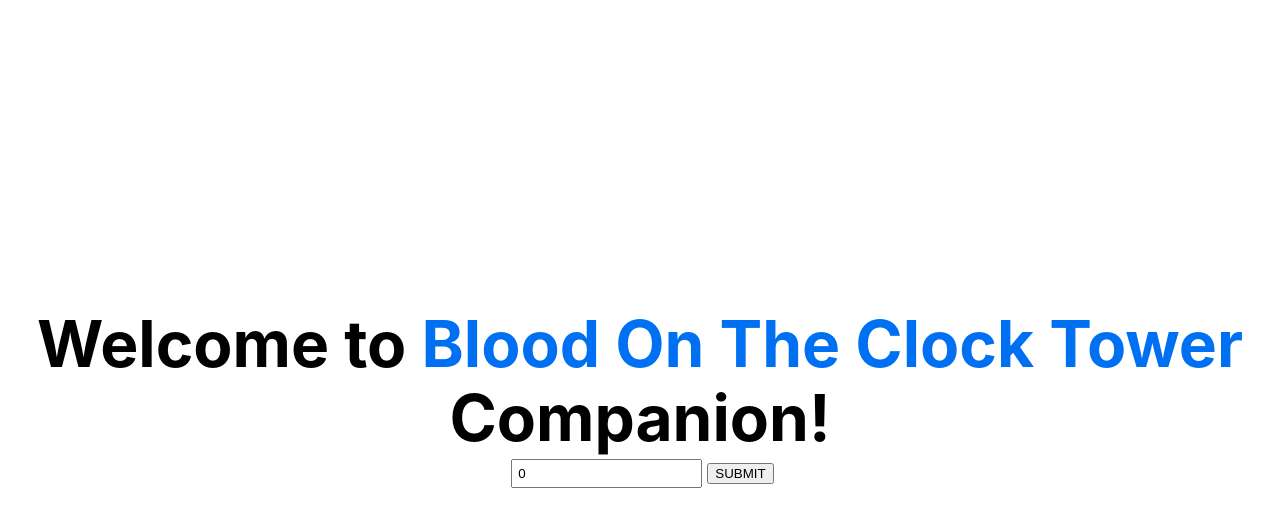
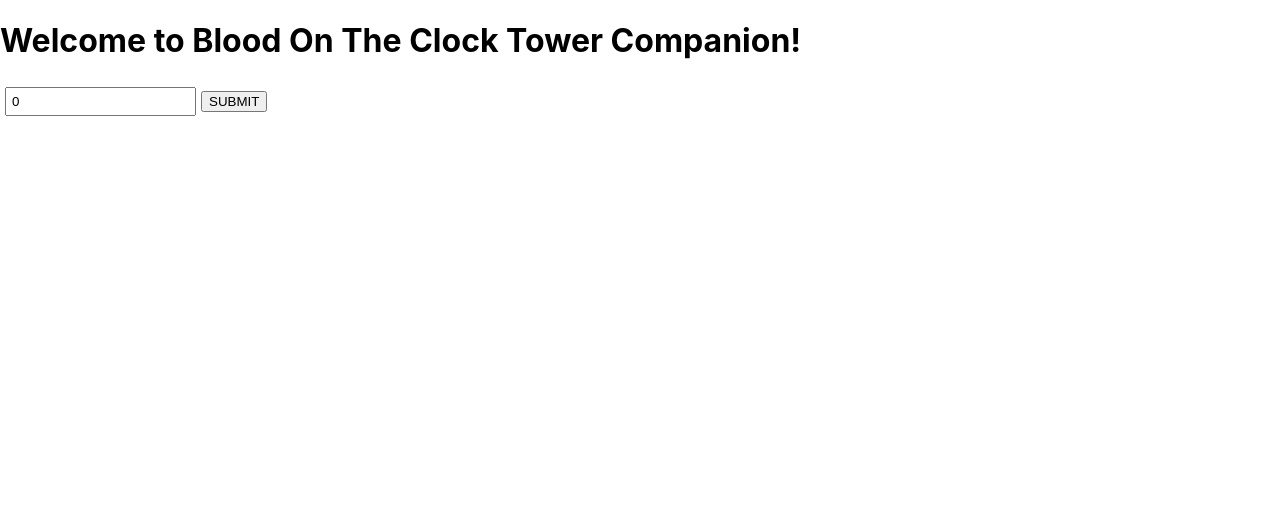
Before and after one commit to Alaforgia/BOTCT-Game-Generator, a Next.js app: page / in a window 1280 px wide. Shown: the top 522 px of the page. Built offline with nearby package versions, Linux system fonts and the light colour scheme.

Commit message:
removed default styles

```diff
--- a/pages/index.tsx
+++ b/pages/index.tsx
@@ -1,22 +1,22 @@
 import type { NextPage } from "next";
 import Head from "next/head";
 import Image from "next/image";
-import styles from "../styles/Home.module.css";
+// import styles from "../styles/Home.module.css";
 import PlayerInputGenerator from "../src/components/PlayerInputGenerator";
 import { useContext } from "react";
 import { PlayerContext } from "../src/components/PlayerInputGenerator";
 const Home: NextPage = () => {
   return (
     <>
-      <div className={styles.container}>
+      <div>
         <Head>
           <title>BOTCT Companion</title>
           <meta name="description" content="Generated by create next app" />
           <link rel="icon" href="/favicon.ico" />
         </Head>
 
-        <main className={styles.main}>
-          <h1 className={styles.title}>
+        <main>
+          <h1>
             Welcome to <a href="https://bloodontheclocktower.com/">Blood On The Clock Tower</a> Companion!
           </h1>
       <PlayerInputGenerator />
```
